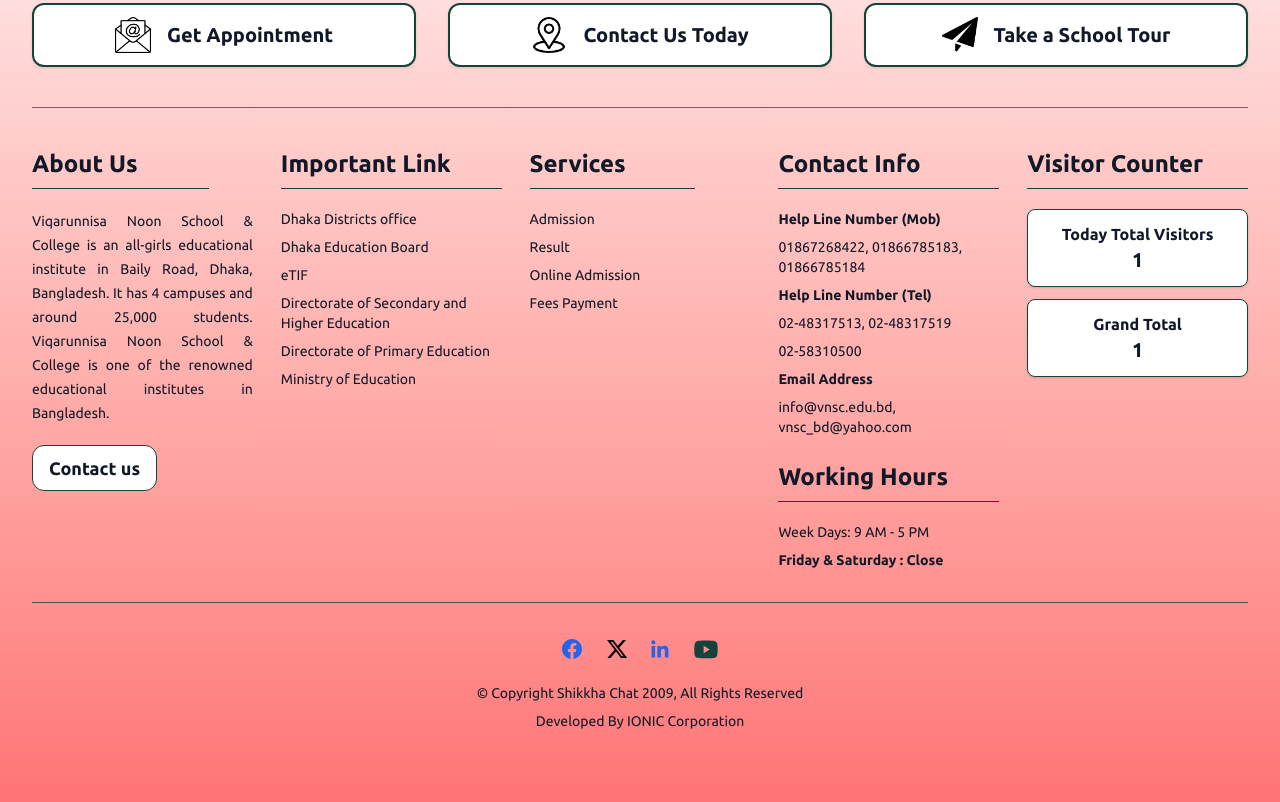
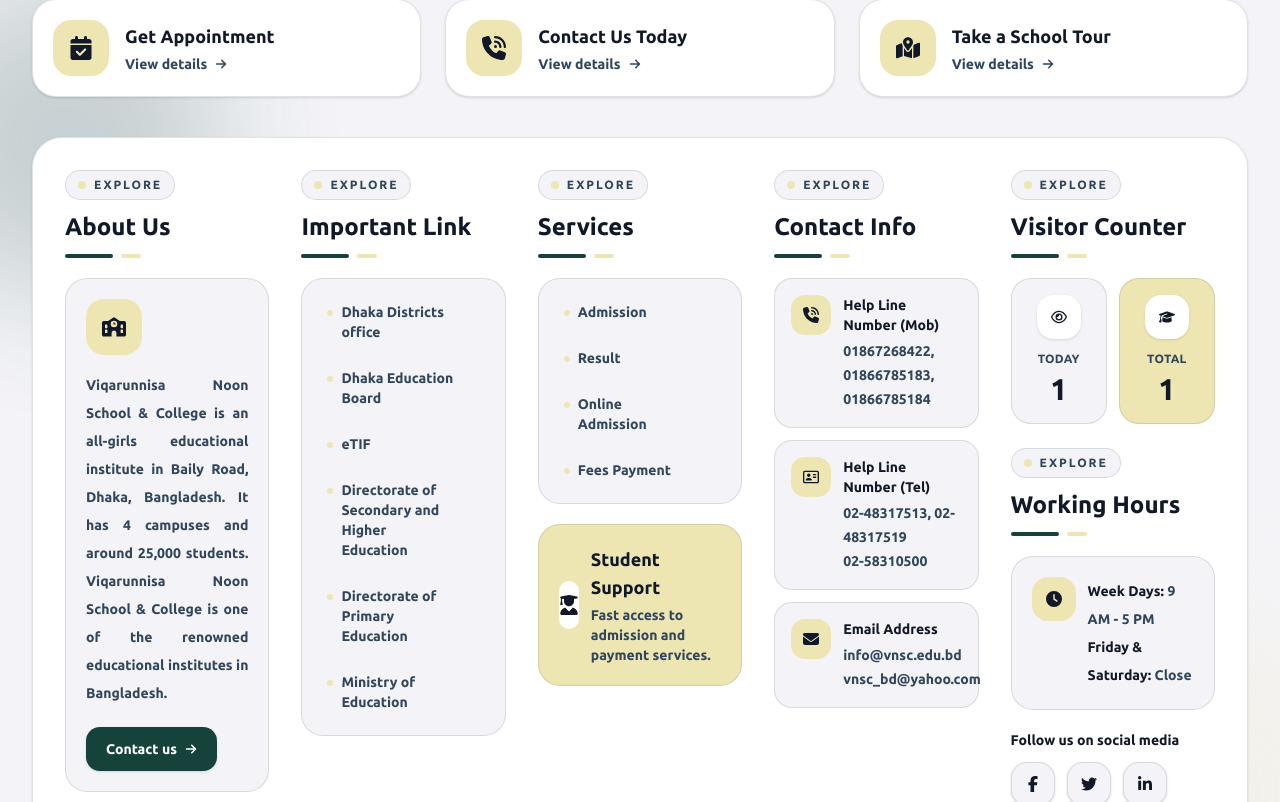
Before and after one commit to ioniccorporationbd/Shikkha-Chat-school-Next-UI, a Next.js app: page / in a window 1280 px wide. Shown: the part 4918-5720 px from the top of the page. Built offline with nearby package versions, Linux system fonts and the light colour scheme.

Commit message:
Add Napper and Footer theme

```diff
--- a/src/Home Components/Footer.tsx
+++ b/src/Home Components/Footer.tsx
@@ -1,14 +1,29 @@
 "use client";
 
-import Image from "next/image";
 import Link from "next/link";
-import { useEffect, useState } from "react";
+import { useEffect, useState, type ReactNode } from "react";
+import {
+  FaArrowRight,
+  FaCalendarCheck,
+  FaClock,
+  FaEnvelope,
+  FaFacebookF,
+  FaGraduationCap,
+  FaLinkedinIn,
+  FaMapLocationDot,
+  FaPhoneVolume,
+  FaRegAddressCard,
+  FaRegEye,
+  FaSchool,
+  FaTwitter,
+  FaUserGraduate,
+  FaYoutube,
+} from "react-icons/fa6";
 
 type QuickButton = {
   title: string;
-  icon: string;
-  alt: string;
   href: string;
+  icon: ReactNode;
 };
 
 type FooterLink = {
@@ -16,24 +31,27 @@
   href: string;
 };
 
+type SocialLink = {
+  title: string;
+  href: string;
+  icon: ReactNode;
+};
+
 const quickButtons: QuickButton[] = [
   {
     title: "Get Appointment",
-    icon: "/assets/images/email.png",
-    alt: "Email icon",
     href: "/contact",
+    icon: <FaCalendarCheck />,
   },
   {
     title: "Contact Us Today",
-    icon: "/assets/images/nap.png",
-    alt: "Map icon",
     href: "/contact",
+    icon: <FaPhoneVolume />,
   },
   {
     title: "Take a School Tour",
-    icon: "/assets/images/Telecom.png",
-    alt: "Telecom icon",
     href: "/campuslife",
+    icon: <FaMapLocationDot />,
   },
 ];
 
@@ -41,7 +59,10 @@
   { title: "Dhaka Districts office", href: "#" },
   { title: "Dhaka Education Board", href: "#" },
   { title: "eTIF", href: "#" },
-  { title: "Directorate of Secondary and Higher Education", href: "#" },
+  {
+    title: "Directorate of Secondary and Higher Education",
+    href: "#",
+  },
   { title: "Directorate of Primary Education", href: "#" },
   { title: "Ministry of Education", href: "#" },
 ];
@@ -53,45 +74,128 @@
   { title: "Fees Payment", href: "#" },
 ];
 
-const FacebookIcon = () => (
-  <svg
-    viewBox="0 0 24 24"
-    className="h-6 w-6 fill-[var(--text-blue)]"
-    aria-hidden="true"
+const socialLinks: SocialLink[] = [
+  {
+    title: "Facebook",
+    href: "#",
+    icon: <FaFacebookF />,
+  },
+  {
+    title: "Twitter",
+    href: "#",
+    icon: <FaTwitter />,
+  },
+  {
+    title: "LinkedIn",
+    href: "#",
+    icon: <FaLinkedinIn />,
+  },
+  {
+    title: "YouTube",
+    href: "#",
+    icon: <FaYoutube />,
+  },
+];
+
+const SectionTitle = ({ children }: { children: ReactNode }) => {
+  return (
+    <div className="mb-5">
+      <div className="inline-flex items-center gap-2 rounded-full border border-soft bg-page-secondary px-3 py-1.5">
+        <span className="h-2 w-2 rounded-full bg-color-secondary" />
+        <p className="text-xs font-black uppercase tracking-[0.16em] text-secondary">
+          Explore
+        </p>
+      </div>
+
+      <h3 className="mt-3 text-xl font-black leading-tight text-primary sm:text-2xl">
+        {children}
+      </h3>
+
+      <div className="mt-3 flex items-center gap-2">
+        <span className="h-1 w-12 rounded-full bg-color-primary" />
+        <span className="h-1 w-5 rounded-full bg-color-secondary" />
+      </div>
+    </div>
+  );
+};
+
+const FooterNavLink = ({ item }: { item: FooterLink }) => {
+  return (
+    <Link
+      href={item.href}
+      className="group flex items-center justify-between gap-3 rounded-[14px] border border-transparent px-3 py-2.5 text-sm font-bold text-secondary transition-all duration-500 ease-out hover:translate-x-1 hover:border-soft hover:bg-color-primary hover:text-inverse hover:shadow-md"
     >
-    <path d="M22 12.06C22 6.5 17.52 2 12 2S2 6.5 2 12.06c0 5.02 3.66 9.18 8.44 9.94v-7.03H7.9v-2.91h2.54V9.85c0-2.52 1.49-3.91 3.77-3.91 1.09 0 2.23.2 2.23.2v2.47h-1.26c-1.24 0-1.63.78-1.63 1.57v1.88h2.78l-.44 2.91h-2.34V22C18.34 21.24 22 17.08 22 12.06Z" />
-  </svg>
+      <span className="flex items-start gap-2">
+        <span className="mt-2 h-1.5 w-1.5 shrink-0 rounded-full bg-color-secondary transition-all duration-500 group-hover:bg-page-primary" />
+        <span>{item.title}</span>
+      </span>
+
+      <FaArrowRight className="shrink-0 text-xs opacity-0 transition-all duration-500 group-hover:translate-x-1 group-hover:opacity-100" />
+    </Link>
   );
+};
 
-const TwitterIcon = () => (
-  <svg
-    viewBox="0 0 24 24"
-    className="h-6 w-6 fill-black"
-    aria-hidden="true"
+const ContactCard = ({
+  icon,
+  title,
+  children,
+}: {
+  icon: ReactNode;
+  title: string;
+  children: ReactNode;
+}) => {
+  return (
+    <div className="group rounded-[18px] border border-soft bg-page-secondary p-4 transition-all duration-500 ease-out hover:-translate-y-0.5 hover:bg-color-primary hover:text-inverse hover:shadow-md">
+      <div className="flex items-start gap-3">
+        <span className="flex h-10 w-10 shrink-0 items-center justify-center rounded-[14px] bg-color-secondary text-primary transition-all duration-500 group-hover:bg-page-primary group-hover:text-brand-primary">
+          {icon}
+        </span>
+
+        <div>
+          <p className="text-sm font-black text-primary transition-colors duration-500 group-hover:text-inverse">
+            {title}
+          </p>
+
+          <div className="mt-1 text-sm font-semibold leading-6 text-secondary transition-colors duration-500 group-hover:text-inverse">
+            {children}
+          </div>
+        </div>
+      </div>
+    </div>
+  );
+};
+
+const StatCard = ({
+  title,
+  value,
+  icon,
+  accent = false,
+}: {
+  title: string;
+  value: number;
+  icon: ReactNode;
+  accent?: boolean;
+}) => {
+  return (
+    <div
+      className={`group rounded-[20px] border border-soft p-4 text-center transition-all duration-500 ease-out hover:-translate-y-1 hover:bg-color-primary hover:text-inverse hover:shadow-md ${
+        accent ? "bg-color-secondary" : "bg-page-secondary"
+      }`}
     >
-    <path d="M18.9 3H22l-6.76 7.72L23.2 21h-6.23l-4.88-6.38L6.5 21H3.4l7.23-8.26L3 3h6.39l4.41 5.83L18.9 3Zm-1.09 16.19h1.72L8.45 4.72H6.6l11.21 14.47Z" />
-  </svg>
+      <div className="mx-auto flex h-11 w-11 items-center justify-center rounded-[16px] bg-page-primary text-primary shadow-sm transition-all duration-500 group-hover:bg-color-secondary group-hover:text-primary">
+        {icon}
+      </div>
+
+      <p className="mt-3 text-xs font-black uppercase tracking-wide text-secondary transition-colors duration-500 group-hover:text-inverse">
+        {title}
+      </p>
+
+      <p className="mt-1 text-3xl font-black text-primary transition-colors duration-500 group-hover:text-inverse">
+        {value}
+      </p>
+    </div>
   );
-
-const LinkedinIcon = () => (
-  <svg
-    viewBox="0 0 24 24"
-    className="h-6 w-6 fill-[var(--text-blue)]"
-    aria-hidden="true"
-  >
-    <path d="M20.45 20.45h-3.56v-5.58c0-1.33-.02-3.04-1.85-3.04-1.85 0-2.13 1.45-2.13 2.95v5.67H9.35V9h3.42v1.56h.05c.48-.9 1.64-1.85 3.37-1.85 3.61 0 4.27 2.37 4.27 5.46v6.28h-.01ZM5.34 7.43a2.06 2.06 0 1 1 0-4.12 2.06 2.06 0 0 1 0 4.12ZM7.12 20.45H3.56V9h3.56v11.45Z" />
-  </svg>
-);
-
-const YoutubeIcon = () => (
-  <svg
-    viewBox="0 0 24 24"
-    className="h-7 w-7 fill-primary"
-    aria-hidden="true"
-  >
-    <path d="M21.58 7.19a2.72 2.72 0 0 0-1.91-1.92C17.98 4.82 12 4.82 12 4.82s-5.98 0-7.67.45a2.72 2.72 0 0 0-1.91 1.92C1.97 8.88 1.97 12.4 1.97 12.4s0 3.52.45 5.21a2.72 2.72 0 0 0 1.91 1.92c1.69.45 7.67.45 7.67.45s5.98 0 7.67-.45a2.72 2.72 0 0 0 1.91-1.92c.45-1.69.45-5.21.45-5.21s0-3.52-.45-5.21ZM9.98 15.62V9.18l5.2 3.22-5.2 3.22Z" />
-  </svg>
-);
+};
 
 const Footer = () => {
   const [todayCount, setTodayCount] = useState<number>(0);
@@ -105,207 +209,225 @@
       const now = new Date();
       const today = now.toISOString().split("T")[0];
 
-      const visitsToday = visits.filter((visit) => visit.startsWith(today));
+      const todayVisits = visits.filter((visit) => visit.startsWith(today));
       const updatedVisits = [...visits, now.toISOString()];
 
-      setTodayCount(visitsToday.length + 1);
+      setTodayCount(todayVisits.length + 1);
       setTotalCount(updatedVisits.length);
 
       localStorage.setItem("visitData", JSON.stringify(updatedVisits));
     } catch {
+      const fallbackVisit = new Date().toISOString();
+
       setTodayCount(1);
       setTotalCount(1);
-      localStorage.setItem("visitData", JSON.stringify([new Date().toISOString()]));
+      localStorage.setItem("visitData", JSON.stringify([fallbackVisit]));
     }
   }, []);
 
   return (
-    <footer className="relative overflow-hidden bg-linear-to-b from-red-100 to-red-400 text-primary">
-      <div className="absolute inset-0 bg-bg-primary/10" />
+    <footer className="relative overflow-hidden bg-page-secondary font-main text-primary">
+      <div className="h-1 w-full bg-color-primary" />
 
-      <div className="relative z-10 mx-auto max-w-7xl px-4 py-12 sm:px-6 lg:px-8 lg:py-16">
-        {/* Upper Buttons */}
-        <div className="grid grid-cols-1 gap-4 sm:grid-cols-2 lg:grid-cols-3 lg:gap-8">
+      <div className="pointer-events-none absolute -left-24 top-10 h-80 w-80 rounded-full bg-color-primary opacity-20 blur-3xl" />
+      <div className="pointer-events-none absolute -right-24 bottom-20 h-80 w-80 rounded-full bg-color-secondary opacity-20 blur-3xl" />
+
+      <div className="relative z-10 mx-auto max-w-[1600px] px-4 py-10 sm:px-6 lg:px-8 lg:py-14">
+        <div className="grid grid-cols-1 gap-4 md:grid-cols-3 lg:gap-6">
           {quickButtons.map((button) => (
             <Link
               key={button.title}
               href={button.href}
-              className="group flex items-center justify-center gap-4 rounded-xl border-2 border-primary bg-bg-primary px-5 py-3 shadow-sm transition-all duration-300 hover:-translate-y-1 hover:bg-primary hover:shadow-lg"
+              className="group relative overflow-hidden rounded-[24px] border border-soft bg-page-primary p-5 shadow-sm transition-all duration-500 ease-out hover:-translate-y-1 hover:bg-color-primary hover:text-inverse hover:shadow-xl"
             >
-              <Image
-                src={button.icon}
-                alt={button.alt}
-                width={36}
-                height={36}
-                className="h-9 w-9 object-contain transition-all duration-300 group-hover:brightness-0 group-hover:invert"
-              />
-              <span className="text-lg font-semibold text-primary transition-colors duration-300 group-hover:text-inverse sm:text-xl">
+              <div className="flex items-center gap-4">
+                <span className="flex h-14 w-14 shrink-0 items-center justify-center rounded-[18px] bg-color-secondary text-2xl text-primary transition-all duration-500 group-hover:scale-110 group-hover:bg-page-primary group-hover:text-brand-primary">
+                  {button.icon}
+                </span>
+
+                <div>
+                  <p className="text-base font-black text-primary transition-colors duration-500 group-hover:text-inverse sm:text-lg">
                     {button.title}
-              </span>
+                  </p>
+
+                  <p className="mt-1 flex items-center gap-2 text-sm font-semibold text-secondary transition-colors duration-500 group-hover:text-inverse">
+                    View details
+                    <FaArrowRight className="text-xs transition-transform duration-500 group-hover:translate-x-1" />
+                  </p>
+                </div>
+              </div>
             </Link>
           ))}
         </div>
 
-        <div className="my-10 h-px w-full bg-primary/70" />
+        <div className="mt-8 rounded-[30px] border border-soft bg-page-primary p-5 shadow-sm sm:p-7 lg:mt-10 lg:p-8">
+          <div className="grid grid-cols-1 gap-8 md:grid-cols-2 xl:grid-cols-5">
+            <div className="xl:col-span-1">
+              <SectionTitle>About Us</SectionTitle>
 
-        {/* Footer Grid */}
-        <div className="grid grid-cols-1 gap-8 text-sm sm:grid-cols-2 lg:grid-cols-5 lg:gap-7">
-          {/* About Us */}
-          <div className="lg:col-span-1">
-            <h3 className="text-2xl font-semibold">About Us</h3>
-            <div className="mb-5 mt-2 h-px w-4/5 bg-primary" />
+              <div className="rounded-[22px] border border-soft bg-page-secondary p-5">
+                <div className="mb-4 flex h-14 w-14 items-center justify-center rounded-[18px] bg-color-secondary text-2xl text-primary">
+                  <FaSchool />
+                </div>
 
-            <p className="text-justify text-sm leading-6">
+                <p className="text-justify text-sm font-semibold leading-7 text-secondary">
                   Viqarunnisa Noon School & College is an all-girls educational
-              institute in Baily Road, Dhaka, Bangladesh. It has 4 campuses and
-              around 25,000 students. Viqarunnisa Noon School & College is one
-              of the renowned educational institutes in Bangladesh.
+                  institute in Baily Road, Dhaka, Bangladesh. It has 4 campuses
+                  and around 25,000 students. Viqarunnisa Noon School & College
+                  is one of the renowned educational institutes in Bangladesh.
                 </p>
 
                 <Link
                   href="/contact"
-              className="mt-5 inline-flex rounded-xl border border-primary bg-bg-primary px-4 py-2 text-lg font-semibold text-primary transition-all duration-300 hover:bg-primary hover:text-inverse hover:shadow-md"
+                  className="mt-5 inline-flex items-center gap-2 rounded-[14px] bg-color-primary px-5 py-3 text-sm font-black text-inverse shadow-sm transition-all duration-500 ease-out hover:-translate-y-0.5 hover:bg-color-secondary hover:text-primary hover:shadow-md"
                 >
                   Contact us
+                  <FaArrowRight className="text-xs" />
                 </Link>
               </div>
+            </div>
 
-          {/* Important Link */}
             <div>
-            <h3 className="text-2xl font-semibold">Important Link</h3>
-            <div className="mb-5 mt-2 h-px w-full bg-primary" />
+              <SectionTitle>Important Link</SectionTitle>
 
-            <div className="flex flex-col gap-2">
+              <div className="rounded-[22px] border border-soft bg-page-secondary p-3">
+                <div className="flex flex-col gap-1">
                   {importantLinks.map((item) => (
-                <Link
-                  key={item.title}
-                  href={item.href}
-                  className="leading-5 transition-all duration-300 hover:translate-x-1 hover:text-primary"
-                >
-                  {item.title}
-                </Link>
+                    <FooterNavLink key={item.title} item={item} />
+                  ))}
+                </div>
+              </div>
+            </div>
+
+            <div>
+              <SectionTitle>Services</SectionTitle>
+
+              <div className="rounded-[22px] border border-soft bg-page-secondary p-3">
+                <div className="flex flex-col gap-1">
+                  {serviceLinks.map((item) => (
+                    <FooterNavLink key={item.title} item={item} />
                   ))}
                 </div>
               </div>
 
-          {/* Services */}
+              <div className="mt-5 rounded-[22px] border border-soft bg-color-secondary p-5">
+                <div className="flex items-center gap-3">
+                  <span className="flex h-12 w-12 items-center justify-center rounded-[16px] bg-page-primary text-xl text-primary">
+                    <FaUserGraduate />
+                  </span>
+
                   <div>
-            <h3 className="text-2xl font-semibold">Services</h3>
-            <div className="mb-5 mt-2 h-px w-3/4 bg-primary" />
-
-            <div className="flex flex-col gap-2">
-              {serviceLinks.map((item) => (
-                <Link
-                  key={item.title}
-                  href={item.href}
-                  className="transition-all duration-300 hover:translate-x-1 hover:text-primary"
-                >
-                  {item.title}
-                </Link>
-              ))}
-            </div>
-          </div>
-
-          {/* Contact Info */}
-          <div>
-            <h3 className="text-2xl font-semibold">Contact Info</h3>
-            <div className="mb-5 mt-2 h-px w-full bg-primary" />
-
-            <div className="space-y-2 leading-5">
-              <p className="font-bold">Help Line Number (Mob)</p>
-              <p>01867268422, 01866785183, 01866785184</p>
-
-              <p className="font-bold">Help Line Number (Tel)</p>
-              <p>02-48317513, 02-48317519</p>
-              <p>02-58310500</p>
-
-              <p className="font-bold">Email Address</p>
-              <p className="wrap-break-word">info@vnsc.edu.bd, vnsc_bd@yahoo.com</p>
-            </div>
-
-            <h3 className="pt-6 text-2xl font-semibold">Working Hours</h3>
-            <div className="mb-5 mt-2 h-px w-full bg-primary" />
-
-            <div className="space-y-2">
-              <p>Week Days: 9 AM - 5 PM</p>
-              <p className="font-bold">Friday & Saturday : Close</p>
-            </div>
-          </div>
-
-          {/* Visitor Counter */}
-          <div>
-            <h3 className="text-2xl font-semibold">Visitor Counter</h3>
-            <div className="mb-5 mt-2 h-px w-full bg-primary" />
-
-            <div className="space-y-3">
-              <div className="flex flex-col items-center justify-center rounded-lg border border-primary bg-bg-primary p-3 text-center shadow-sm transition-all duration-300 hover:-translate-y-1 hover:shadow-md">
-                <p className="text-base font-bold">Today Total Visitors</p>
-                <p className="text-xl font-bold text-primary">
-                  {todayCount}
+                    <p className="text-lg font-black text-primary">
+                      Student Support
                     </p>
-              </div>
-
-              <div className="flex flex-col items-center justify-center rounded-lg border border-primary bg-bg-primary p-3 text-center shadow-sm transition-all duration-300 hover:-translate-y-1 hover:shadow-md">
-                <p className="text-base font-bold">Grand Total</p>
-                <p className="text-xl font-bold text-primary">
-                  {totalCount}
+                    <p className="mt-1 text-sm font-semibold text-secondary">
+                      Fast access to admission and payment services.
                     </p>
                   </div>
                 </div>
               </div>
             </div>
 
-        <div className="my-8 h-px w-full bg-primary/80" />
+            <div>
+              <SectionTitle>Contact Info</SectionTitle>
 
-        {/* Social Links */}
-        <div className="flex items-center justify-center gap-5">
-          <Link
-            href="#"
-            aria-label="Facebook"
-            className="transition-transform duration-300 hover:-translate-y-1"
+              <div className="space-y-3">
+                <ContactCard
+                  icon={<FaPhoneVolume />}
+                  title="Help Line Number (Mob)"
                 >
-            <FacebookIcon />
-          </Link>
+                  <p>01867268422, 01866785183, 01866785184</p>
+                </ContactCard>
 
-          <Link
-            href="#"
-            aria-label="Twitter"
-            className="transition-transform duration-300 hover:-translate-y-1"
+                <ContactCard
+                  icon={<FaRegAddressCard />}
+                  title="Help Line Number (Tel)"
                 >
-            <TwitterIcon />
-          </Link>
+                  <p>02-48317513, 02-48317519</p>
+                  <p>02-58310500</p>
+                </ContactCard>
 
-          <Link
-            href="#"
-            aria-label="LinkedIn"
-            className="transition-transform duration-300 hover:-translate-y-1"
-          >
-            <LinkedinIcon />
-          </Link>
-
-          <Link
-            href="#"
-            aria-label="YouTube"
-            className="transition-transform duration-300 hover:-translate-y-1"
-          >
-            <YoutubeIcon />
-          </Link>
+                <ContactCard icon={<FaEnvelope />} title="Email Address">
+                  <p className="break-words">info@vnsc.edu.bd</p>
+                  <p className="break-words">vnsc_bd@yahoo.com</p>
+                </ContactCard>
+              </div>
             </div>
 
-        {/* Copyright */}
-        <div className="flex flex-col items-center justify-center gap-2 pt-5 text-center">
-          <p className="text-sm">
-            © Copyright Shikkha Chat 2009, All Rights Reserved
+            <div>
+              <SectionTitle>Visitor Counter</SectionTitle>
+
+              <div className="grid grid-cols-2 gap-3">
+                <StatCard
+                  title="Today"
+                  value={todayCount}
+                  icon={<FaRegEye />}
+                />
+
+                <StatCard
+                  title="Total"
+                  value={totalCount}
+                  icon={<FaGraduationCap />}
+                  accent
+                />
+              </div>
+
+              <div className="mt-6">
+                <SectionTitle>Working Hours</SectionTitle>
+
+                <div className="group rounded-[22px] border border-soft bg-page-secondary p-5 transition-all duration-500 ease-out hover:-translate-y-0.5 hover:bg-color-primary hover:text-inverse hover:shadow-md">
+                  <div className="flex items-start gap-3">
+                    <span className="flex h-11 w-11 shrink-0 items-center justify-center rounded-[16px] bg-color-secondary text-primary transition-all duration-500 group-hover:bg-page-primary group-hover:text-brand-primary">
+                      <FaClock />
+                    </span>
+
+                    <div className="text-sm font-semibold leading-7 text-secondary transition-colors duration-500 group-hover:text-inverse">
+                      <p>
+                        <span className="font-black text-primary transition-colors duration-500 group-hover:text-inverse">
+                          Week Days:
+                        </span>{" "}
+                        9 AM - 5 PM
+                      </p>
+                      <p>
+                        <span className="font-black text-primary transition-colors duration-500 group-hover:text-inverse">
+                          Friday & Saturday:
+                        </span>{" "}
+                        Close
+                      </p>
+                    </div>
+                  </div>
+                </div>
+              </div>
+
+              <div className="mt-5">
+                <p className="mb-3 text-sm font-black text-primary">
+                  Follow us on social media
                 </p>
 
+                <div className="flex flex-wrap gap-3">
+                  {socialLinks.map((item) => (
                     <Link
-            href="https://shikkhachat.com"
-            target="_blank"
-            rel="noopener noreferrer"
-            className="pb-2 text-sm transition-colors duration-300 hover:text-primary"
+                      key={item.title}
+                      href={item.href}
+                      aria-label={item.title}
+                      className="flex h-11 w-11 items-center justify-center rounded-[16px] border border-soft bg-page-secondary text-primary shadow-sm transition-all duration-500 ease-out hover:-translate-y-1 hover:bg-color-primary hover:text-inverse hover:shadow-md"
                     >
-            Developed By IONIC Corporation
+                      {item.icon}
                     </Link>
+                  ))}
+                </div>
+              </div>
+            </div>
+          </div>
+        </div>
+
+        <div className="mt-6 flex flex-col items-center justify-between gap-3 rounded-[24px] border border-soft bg-color-primary px-5 py-4 text-center text-sm font-bold text-inverse shadow-sm md:flex-row">
+          <p>
+            © {new Date().getFullYear()} Viqarunnisa Noon School & College. All
+            Rights Reserved.
+          </p>
+
+          <p>Designed with care for a modern school website.</p>
         </div>
       </div>
     </footer>
```
Lines whose indentation alone changed are shown as unchanged.
